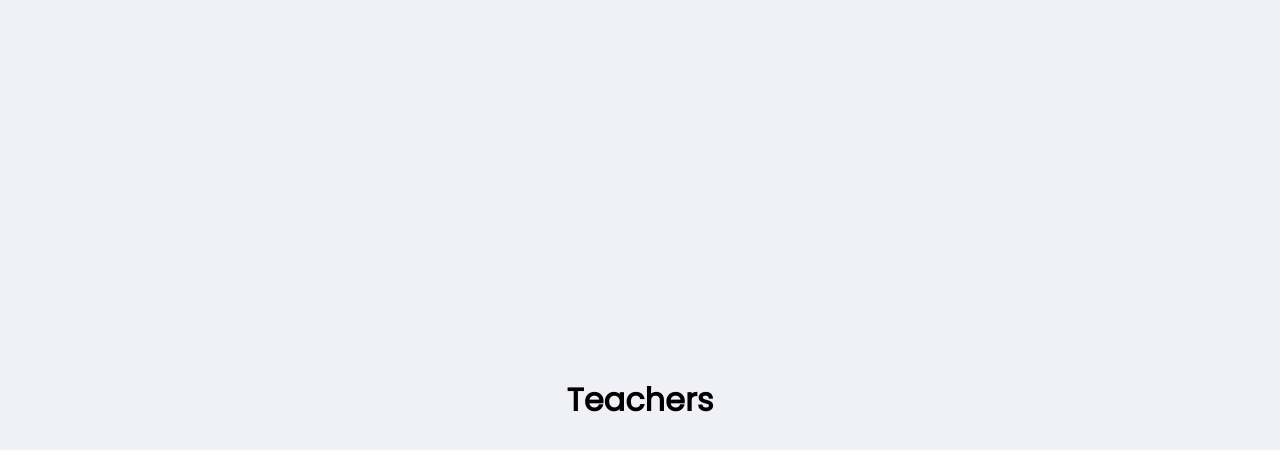
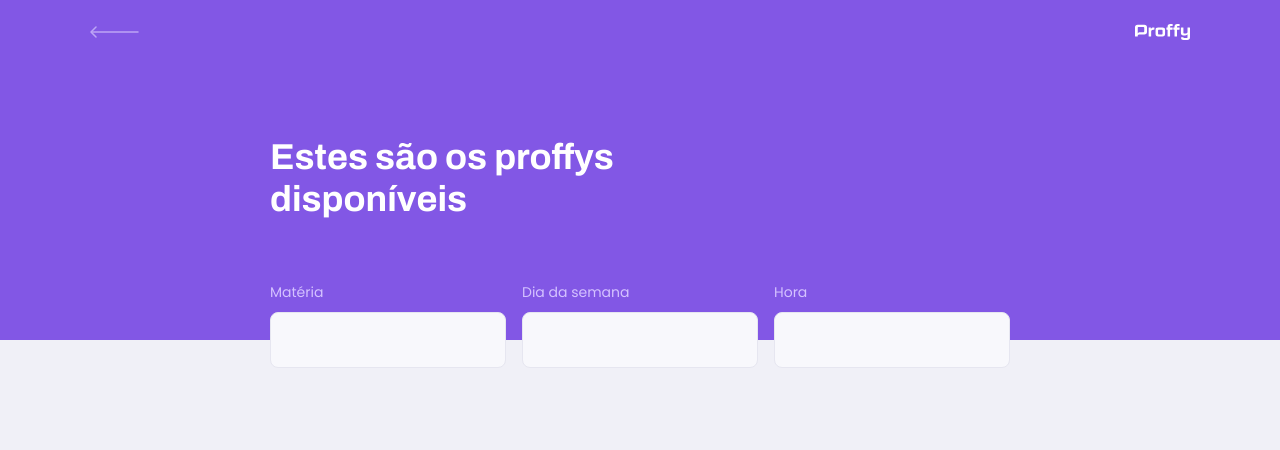
Before and after one commit to ViniciusMazon/proffy, a React (Create React App) app in the folder web/: page /study in a window 1280 px wide. Shown: the top 450 px of the page. Built offline with nearby package versions, Linux system fonts and the light colour scheme.

Commit message:
feat(web): Adds header with form to the TeacherList page

```diff
--- a/web/src/pages/TeacherForm/index.tsx
+++ b/web/src/pages/TeacherForm/index.tsx
@@ -1,7 +1,12 @@
 import React from 'react';
+import PageHeader from '../../components/PageHeader';
 
 function TeacherForm() {
-  return <h1>Teacher Form</h1>
+  return (
+    <div id="page-teacher-form" className="container">
+      <PageHeader title="Teste" />
+    </div>
+  );
 }
 
 export default TeacherForm;
--- a/web/src/pages/TeacherList/index.tsx
+++ b/web/src/pages/TeacherList/index.tsx
@@ -1,7 +1,31 @@
 import React from 'react';
 
+import PageHeader from '../../components/PageHeader';
+import './styles.css';
+
 function TeacherList() {
-  return <h1>Teachers</h1>
+  return (
+    <div id="page-teacher-list" className="container">
+      <PageHeader title="Estes são os proffys disponíveis ">
+        <form id="search-teachers">
+          <div className="input-block">
+            <label htmlFor="subject">Matéria</label>
+            <input type="text" id="subject" />
+          </div>
+
+          <div className="input-block">
+            <label htmlFor="week-day">Dia da semana</label>
+            <input type="text" id="week-day" />
+          </div>
+
+          <div className="input-block">
+            <label htmlFor="time">Hora</label>
+            <input type="text" id="time" />
+          </div>
+        </form>
+      </PageHeader>
+    </div>
+  );
 }
 
 export default TeacherList;
--- /dev/null
+++ b/web/src/pages/TeacherList/styles.css
@@ -0,0 +1,65 @@
+#page-teacher-list {
+  width: 100vw;
+  height: 100vh;
+}
+
+#search-teachers {
+  margin-top: 3.2rem;
+}
+
+#search-teachers label {
+  color: var(--color-text-in-primary);
+}
+
+#search-teachers .input-block {
+  position: relative;
+}
+
+#search-teachers .input-block + .input-block {
+  margin-top: 1.4rem;
+}
+
+#search-teachers .input-block label {
+  font-size: 1.4rem;
+}
+
+#search-teachers .input-block input {
+  width: 100%;
+  height: 5.6rem;
+  margin-top: 0.8rem;
+  border-radius: 0.8rem;
+  background: var(--color-input-background);
+  border: 1px solid var(--color-line-in-white);
+  outline: 0;
+  padding: 0 1.6rem;
+  font: 1.6rem Archivo;
+}
+
+#search-teachers .input-block:focus-within::after {
+  width: calc(100% - 3.2rem);
+  height: 2px;
+  content: '';
+  background: var(--color-primary-light);
+  position: absolute;
+  left: 1.6rem;
+  right: 1.6rem;
+  bottom: 0;
+}
+
+@media (min-width: 700px) {
+  #page-teacher-list {
+    max-width: 100%;
+  }
+
+  #search-teachers {
+    display: grid;
+    grid-template-columns: repeat(3, 1fr);
+    column-gap: 16px;
+    position: absolute;
+    bottom: -28px;
+  }
+
+  #search-teachers .input-block + .input-block {
+    margin-top: 0;
+  }
+}
```
